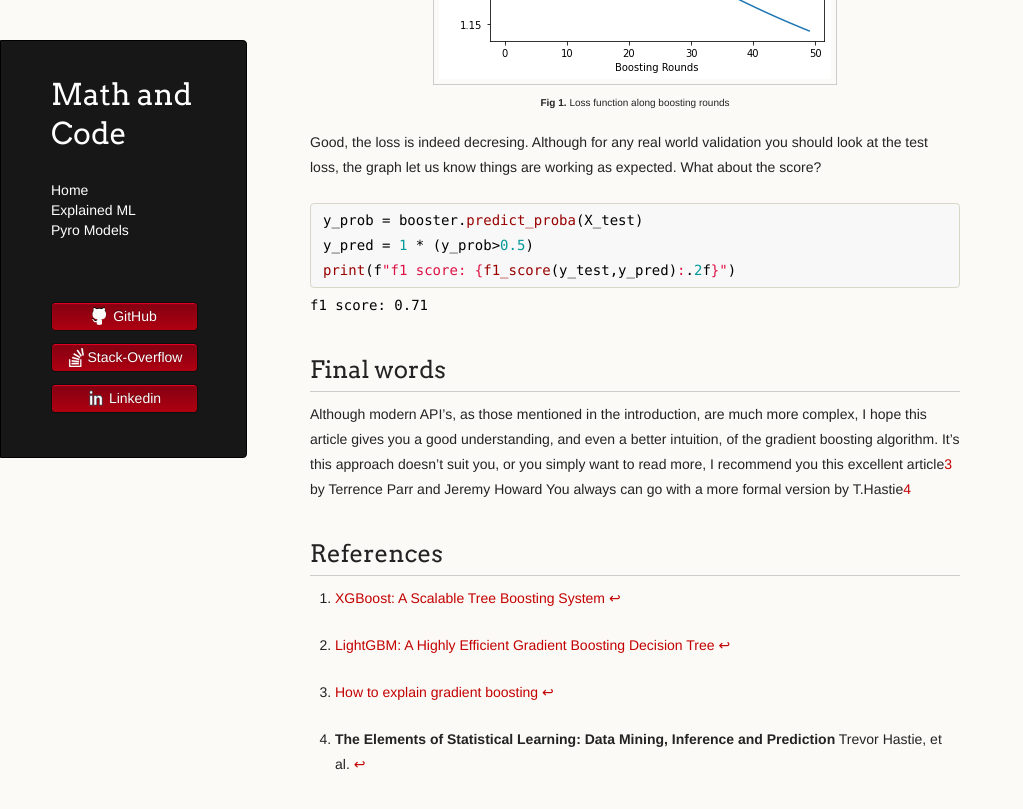
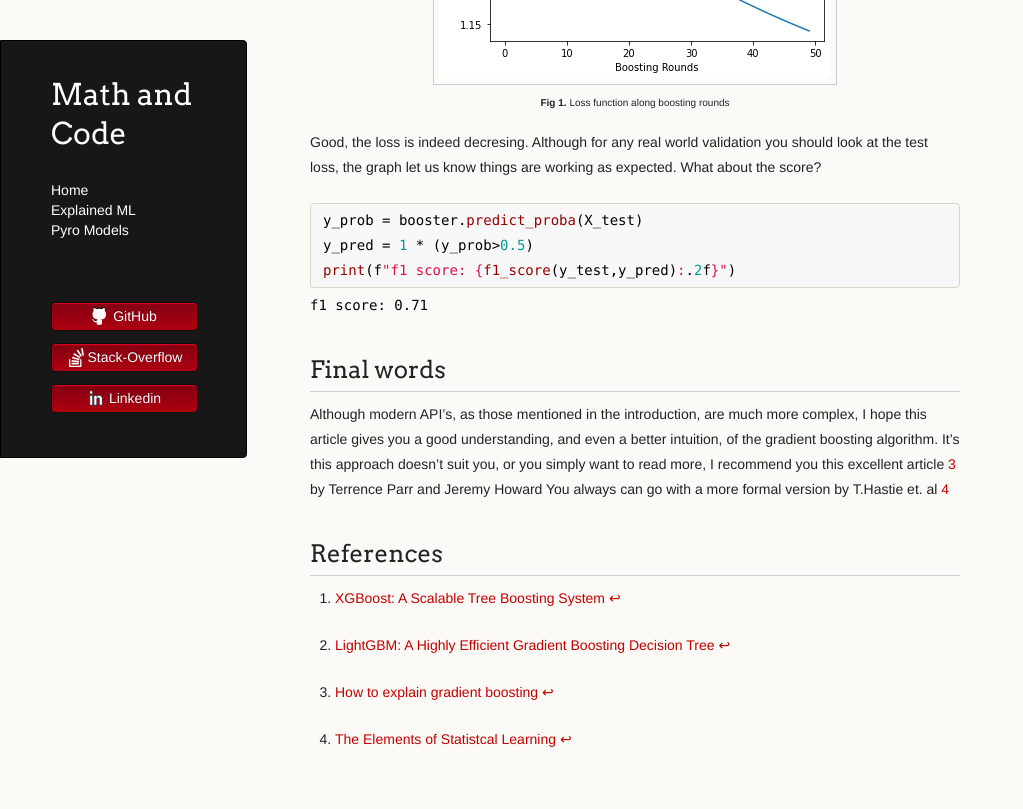
Before and after one commit to LemonPy29/LemonPy29.github.io, a Jekyll site: the page built from explained-ml/gradient-boosting.md, in a window 1280 px wide and 900 px high, scrolled down 5573 px. Shown: the top 809 px of the window, without its empty margins (0-1023 px from the left). Built offline with Jekyll 4.4.1, drawn with Linux system fonts in a browser that asks for light colours; nearby versions of some CDN libraries; the repository's description, which GitHub fills in, is left out.

Commit message:
Update gradient-boosting.md

```diff
--- a/explained-ml/gradient-boosting.md
+++ b/explained-ml/gradient-boosting.md
@@ -212,11 +212,11 @@ print(f"f1 score: {f1_score(y_test,y_pred):.2f}")
 ## Final words
 
 Although modern API's, as those mentioned in the introduction, are much more complex, I hope this article gives you a good understanding, and even a better intuition, of the gradient boosting algorithm.
-It's this approach doesn't suit you, or you simply want to read more, I recommend you this excellent article[^3] by Terrence Parr and Jeremy Howard
-You always can go with a more formal version by T.Hastie[^4]
+It's this approach doesn't suit you, or you simply want to read more, I recommend you this excellent article [^3] by Terrence Parr and Jeremy Howard
+You always can go with a more formal version by T.Hastie et. al [^4]
 
 ## References
 [^1]: [XGBoost: A Scalable Tree Boosting System](https://arxiv.org/abs/1603.02754)
 [^2]: [LightGBM: A Highly Efficient Gradient Boosting Decision Tree](https://papers.nips.cc/paper/6907-lightgbm-a-highly-efficient-gradient-boosting-decision-tree.pdf)
 [^3]: [How to explain gradient boosting](https://explained.ai/gradient-boosting/)
-[^4]: **The Elements of Statistical Learning: Data Mining, Inference and Prediction** Trevor Hastie, et al.
+[^4]: [The Elements of Statistcal Learning](https://link.springer.com/book/10.1007/978-0-387-84858-7)
```
